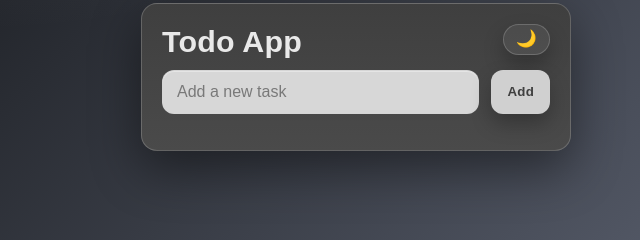
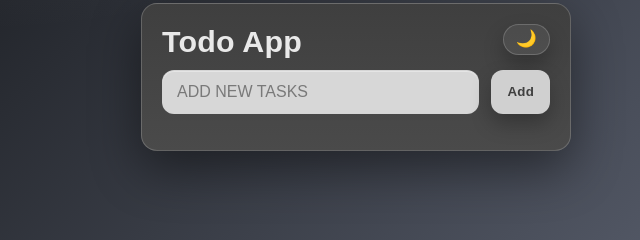
Before and after one commit to mihajlovic-filip-emf/module210-todo-mif, a plain HTML site: page src/frontend/index.html in a window 1280 px wide. Shown: the part 323-563 px from the top of the page, 284-924 px from the left. Drawn offline with nearby package versions, Linux system fonts and the light colour scheme; no server answers.

Commit message:
TEST LIGHTHOUSE

```diff
--- a/src/frontend/index.html
+++ b/src/frontend/index.html
@@ -44,7 +44,7 @@
         <input
           type="text"
           id="todo-input"
-          placeholder="Add a new task"
+          placeholder="ADD NEW TASKS"
           required
         />
         <button type="submit">Add</button>
```
